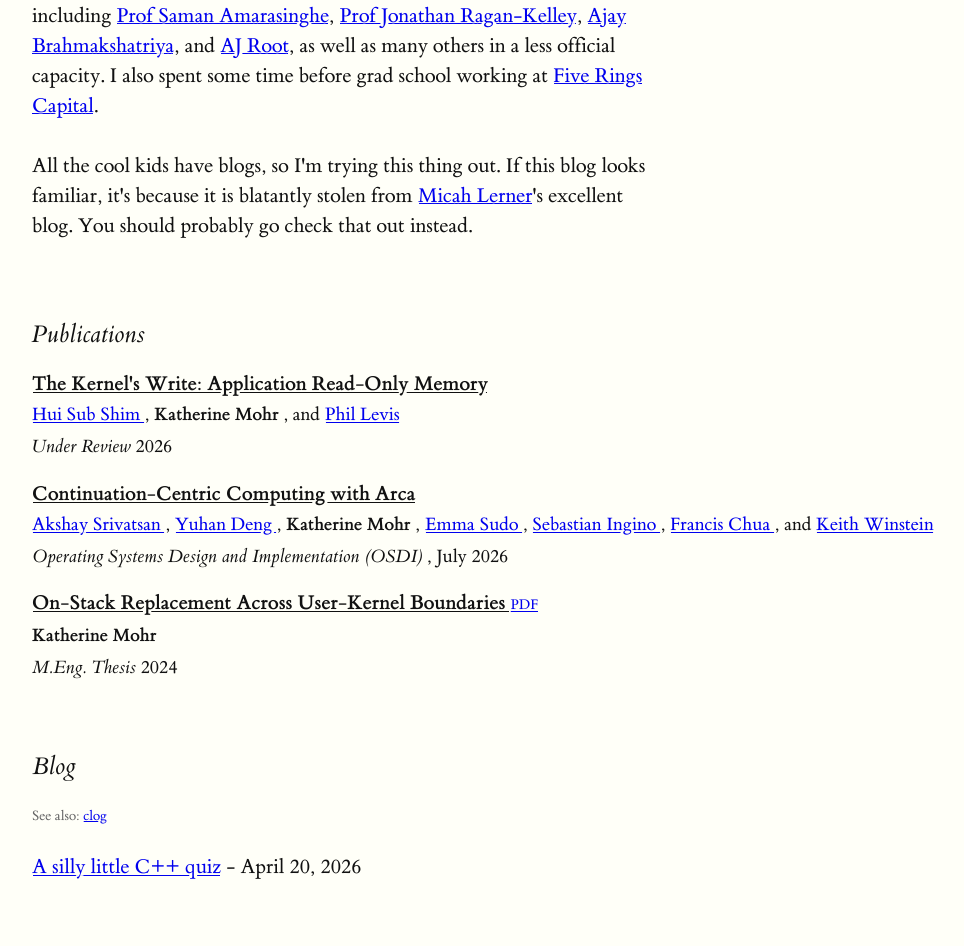
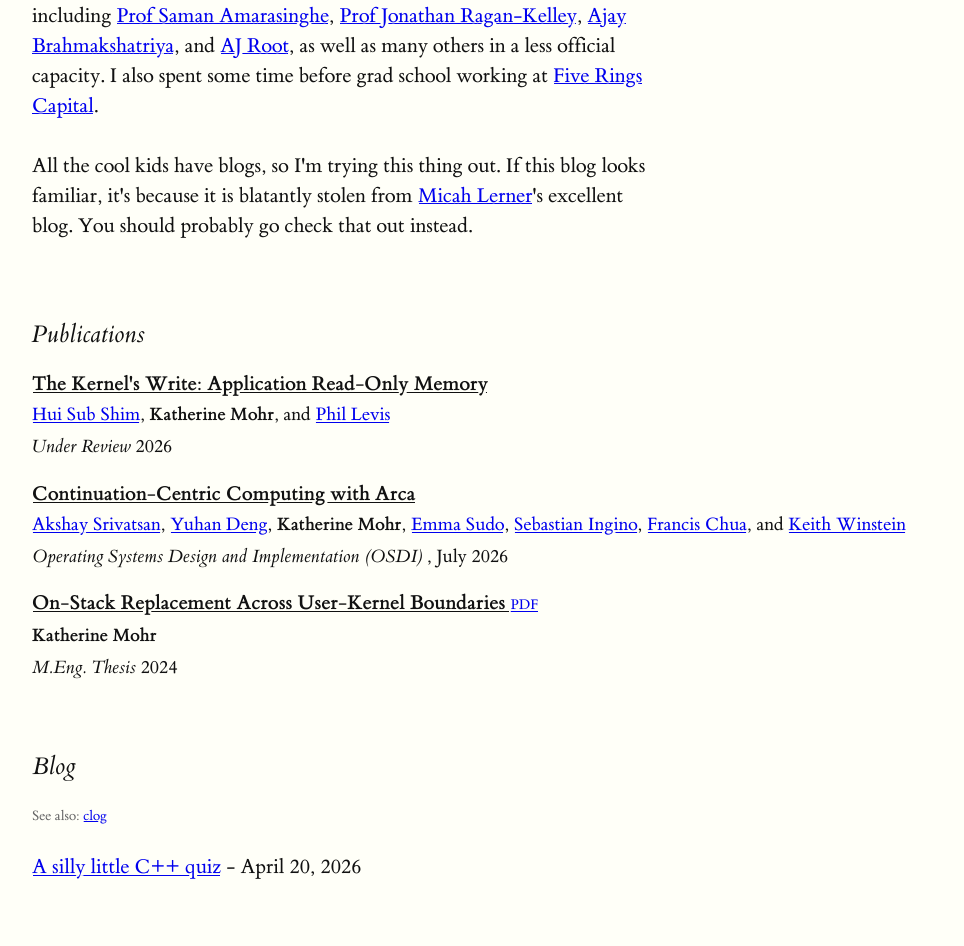
Before and after one commit to katherinemohr/katherinemohr.github.io, a Jekyll site: the page built from index.html, in a window 1280 px wide. Shown: the part 651-1597 px from the top of the page, without its empty margins (128-1092 px from the left). Built offline with Jekyll 4.4.1, drawn with Linux system fonts in a browser that asks for light colours.

Commit message:
whitespace and abstract fixes

```diff
--- a/_data/publications.yml
+++ b/_data/publications.yml
@@ -13,7 +13,8 @@ arom:
 arca:
   title: "Continuation-Centric Computing with Arca"
   abstract: "<p>
-    This paper presents continuation-centric computing, an op- erating system design paradigm for “serverless”-style work- loads: short-lived tasks that spend a substantial fraction of time waiting on dependencies and other services. Under this paradigm, a running function can capture its current continu- ation—a lightweight snapshot of its state—as a distinct func- tion that can be paused, migrated, or copied as needed. With this ability, functions can expose finer-grained dependency information to providers, enabling more accurate resource allocation and scheduling. This paper evaluates continuation-centric computing using Arca, a new isolation primitive. Arcas are broadly similar to processes in guarantees and isolation, but provide efficient capture and resumption of serializable, portable continuations. As a result, Arcas can serve an order of magnitude more requests per second than current process-based techniques, and perform comparably to in-process isolation techniques.
+    This paper presents continuation-centric computing, an operating system design paradigm for “serverless”-style workloads: short-lived tasks that spend a substantial fraction of time waiting on dependencies and other services. Under this paradigm, a running function can capture its current continuation—a lightweight snapshot of its state—as a distinct function that can be paused, migrated, or copied as needed.
+    This paper evaluates the continuation-centric computing model using Arca, an operating system providing continuation capture as a core service. Arca supports a process abstraction that is broadly similar to Unix processes in guarantees and isolation, but additionally provides efficient capture and resumption of serializable, portable continuations.
     </p>"
   venue: "Operating Systems Design and Implementation (OSDI)"
   year: 2026
--- a/index.html
+++ b/index.html
@@ -68,19 +68,17 @@ layout: default
           {% endif %}
 
           <p style="margin: 0 0 0.1em 0; font-size: 0.90em;">
-            {% for author in pub.authors %}
-              {% if forloop.last == true and forloop.length > 1 %}
+            {%- for author in pub.authors -%}
+              {%- if forloop.last == true and forloop.length > 1 -%}
                 and
-              {% endif %}
-              {% if author == "kmohr" %}
+              {% endif -%}
+              {%- if author == "kmohr" -%}
                 <b>{{ site.data.authors[author].name }}</b>
-              {% else %}
-                <a href="{{ site.data.authors[author].site }}">
-                  {{ site.data.authors[author].name }}
-                </a>
-              {% endif %}
-            {%- if forloop.last == false and forloop.length > 2 %},{% endif %}
-            {% endfor %}
+              {%- else -%}
+                <a href="{{ site.data.authors[author].site }}">{{ site.data.authors[author].name }}</a>
+              {%- endif -%}
+              {%- if forloop.last == false and forloop.length > 2 -%}, {% endif %}
+            {%- endfor -%}
           </p>
           <p style="margin: 0 0 0.1em 0; font-size: 0.9em;">
             <i>
```
